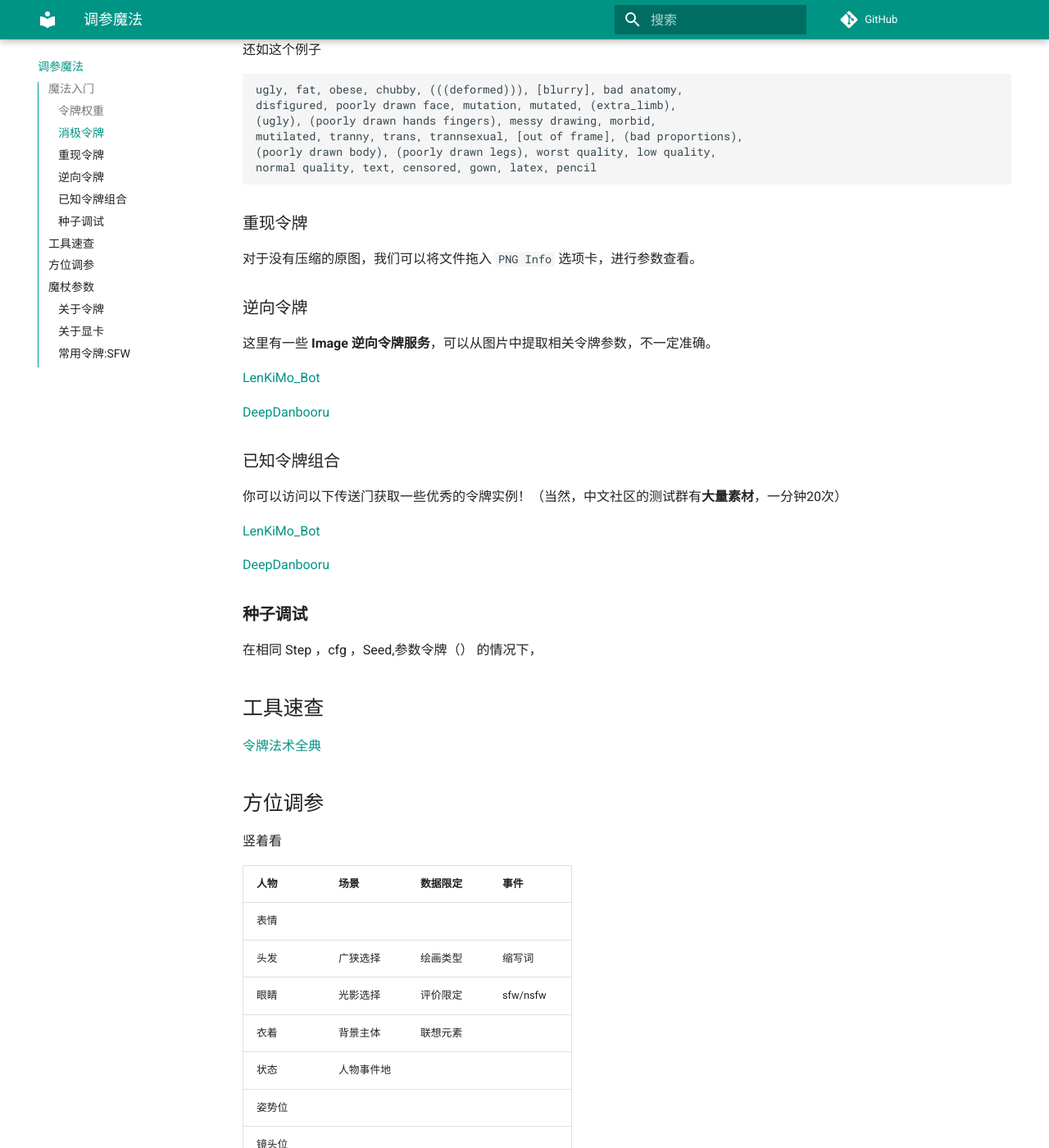
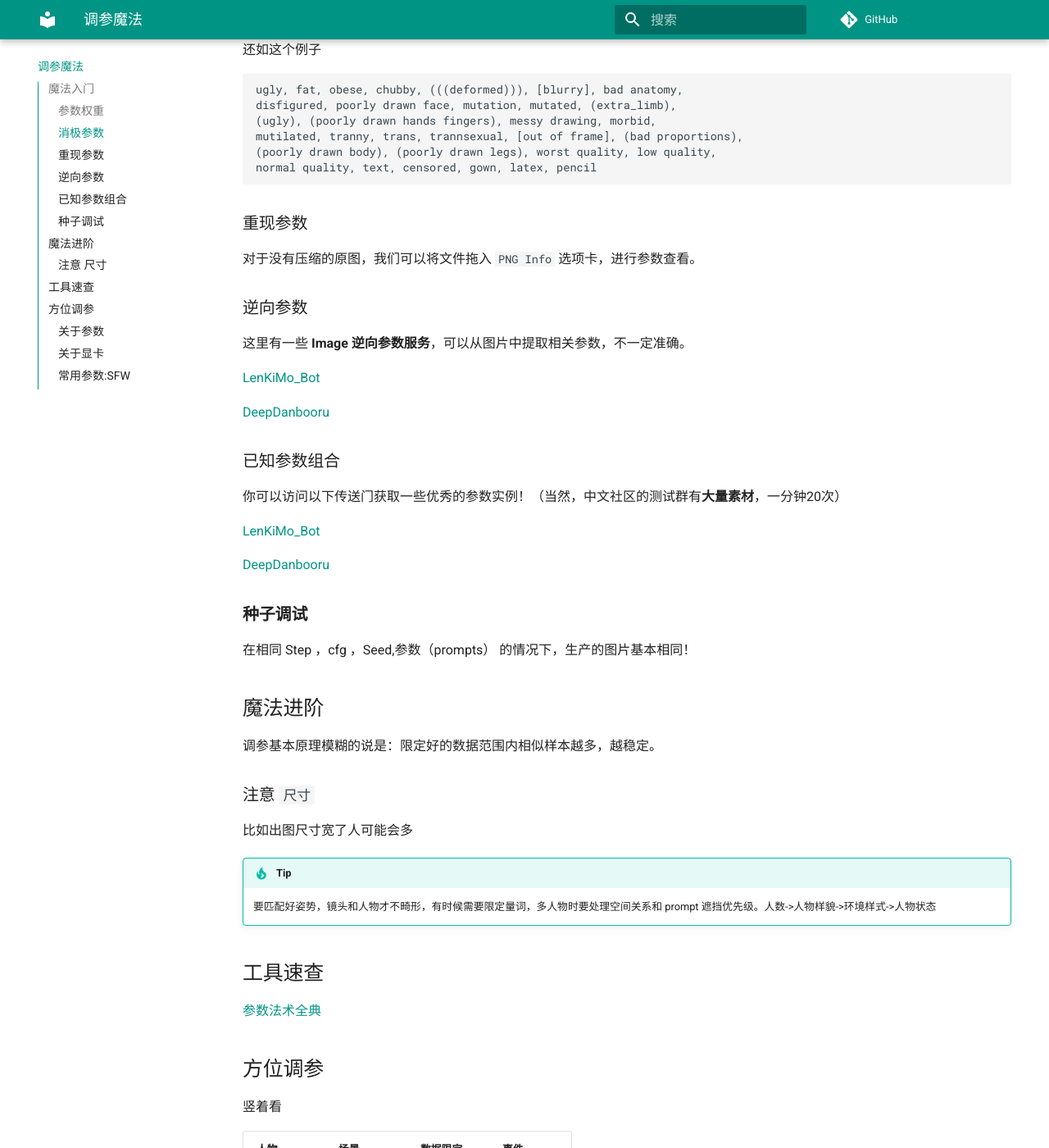
Before and after one commit to sudoskys/StableDiffusionBook, an MkDocs documentation site: the page built from docs/mofa.md, in a window 1280 px wide and 1400 px high, scrolled down 1272 px. Shown: the whole window at 82% size. Built offline with MkDocs 1.6.1 and Material for MkDocs 9.7.7, drawn with Linux system fonts in a browser that asks for light colours; comment, search, counter and statistics services are not loaded; some of the changed text lies outside the part shown.

Commit message:
add:code

````diff
--- a/docs/mofa.md
+++ b/docs/mofa.md
@@ -1,12 +1,12 @@
 # 调参魔法
 
-这节会介绍 令牌参数 和 相关的法杖资源。
+这节会介绍 参数 和 相关的法杖资源。
 
 ## 魔法入门
 
 请先在前面了解一下魔杖的参数。
 
-### 令牌权重
+### 参数权重
 
 调参魔法的一个基本技能是设置权重。
 
@@ -40,11 +40,11 @@ a \(word\) - 在提示中使用文字 () 字符
 
     在NV官方前端我们使用 `{}` 来指定权重。
 
-### 消极令牌
+### 消极参数
 
-魔杖会在生成时**拒绝消极令牌有关的内容**。
+魔杖会在生成时**拒绝消极参数有关的内容**。
 
-比如使用以下令牌削除水印和文字内容
+比如使用以下参数削除水印和文字内容
 
 ```
 lowres, bad anatomy, bad hands, text, error, missing fingers,
@@ -63,21 +63,21 @@ mutilated, tranny, trans, trannsexual, [out of frame], (bad proportions),
 normal quality, text, censored, gown, latex, pencil
 ```
 
-### 重现令牌
+### 重现参数
 
 对于没有压缩的原图，我们可以将文件拖入 `PNG Info` 选项卡，进行参数查看。
 
-### 逆向令牌
+### 逆向参数
 
-这里有一些 **Image 逆向令牌服务**，可以从图片中提取相关令牌参数，不一定准确。
+这里有一些 **Image 逆向参数服务**，可以从图片中提取相关参数，不一定准确。
 
 [LenKiMo_Bot](https://t.me/LenKiMo_Bot)
 
 [DeepDanbooru](https://github.com/KichangKim/DeepDanbooru)
 
-### 已知令牌组合
+### 已知参数组合
 
-你可以访问以下传送门获取一些优秀的令牌实例！（当然，中文社区的测试群有**大量素材**，一分钟20次）
+你可以访问以下传送门获取一些优秀的参数实例！（当然，中文社区的测试群有**大量素材**，一分钟20次）
 
 [LenKiMo_Bot](https://t.me/LenKiMo_Bot)
 
@@ -85,12 +85,27 @@ normal quality, text, censored, gown, latex, pencil
 
 ### **种子调试**
 
-在相同 Step ，cfg ，Seed,参数令牌（） 的情况下，
+在相同 Step ，cfg ，Seed,参数（prompts） 的情况下，生产的图片基本相同！
+
+## 魔法进阶
+
+调参基本原理模糊的说是：限定好的数据范围内相似样本越多，越稳定。
+
+
+### 注意 `尺寸`
+
+比如出图尺寸宽了人可能会多
+
+!!! tip
+    要匹配好姿势，镜头和人物才不畸形，有时候需要限定量词，多人物时要处理空间关系和 prompt 遮挡优先级。人数->人物样貌->环境样式->人物状态
+
+
+
 
 ## 工具速查
 
 
-[令牌法术全典](https://docs.google.com/spreadsheets/d/e/2PACX-1vRa2HjzocajlsPLH1e5QsJumnEShfooDdeHqcAuxjPKBIVVTHbOYWASAQyfmrQhUtoZAKPri2s_tGxx/pubhtml#)
+[参数法术全典](https://docs.google.com/spreadsheets/d/e/2PACX-1vRa2HjzocajlsPLH1e5QsJumnEShfooDdeHqcAuxjPKBIVVTHbOYWASAQyfmrQhUtoZAKPri2s_tGxx/pubhtml#)
 
 ## 方位调参
 
@@ -107,21 +122,10 @@ normal quality, text, censored, gown, latex, pencil
 |镜头位||||
 
 
-## 魔杖参数
-
-还有一个 `参数`
-
-比如出图尺寸宽了人可能会多
-
-!!! tip
-    要匹配好姿势，镜头和人物才不畸形，有时候需要限定量词，多人物时要处理空间关系和 prompt 遮挡优先级。人数->人物样貌->环境样式->人物状态
-
-模糊的说是：限定好的数据范围内相似样本越多，越稳定。
 
 
 
-
-### 关于令牌
+### 关于参数
 
 
 **[Tag在线协作](https://docs.google.com/spreadsheets/d/1zij5OzCZIaQuhAbiSayhFznjgJ3rwbaNwnUnaUMxyTQ/edit?usp=drivesdk)**
@@ -131,13 +135,13 @@ normal quality, text, censored, gown, latex, pencil
 
 NSFWTag 可以参考[Github Here](https://github.com/scooderic/exhentai-tags-chinese-translation)
 
-**Image 逆向为令牌**
+**Image 逆向为参数**
 
 [LenKiMo_Bot](https://t.me/LenKiMo_Bot)
 
 [DeepDanbooru](https://github.com/KichangKim/DeepDanbooru)
 
-**Prompts 令牌括号转换**
+**Prompts 参数括号转换**
 
 在 NV 和 Webui 之间转换加强参数
 
@@ -160,7 +164,7 @@ torch.version.cuda
 输入 ctrl + z 退出
 
 
-### 常用令牌:SFW
+### 常用参数:SFW
 
 | 人物数量 | 描述                                                                  |
 | ----------- | ----------------------------------------------------------------------- |
````
